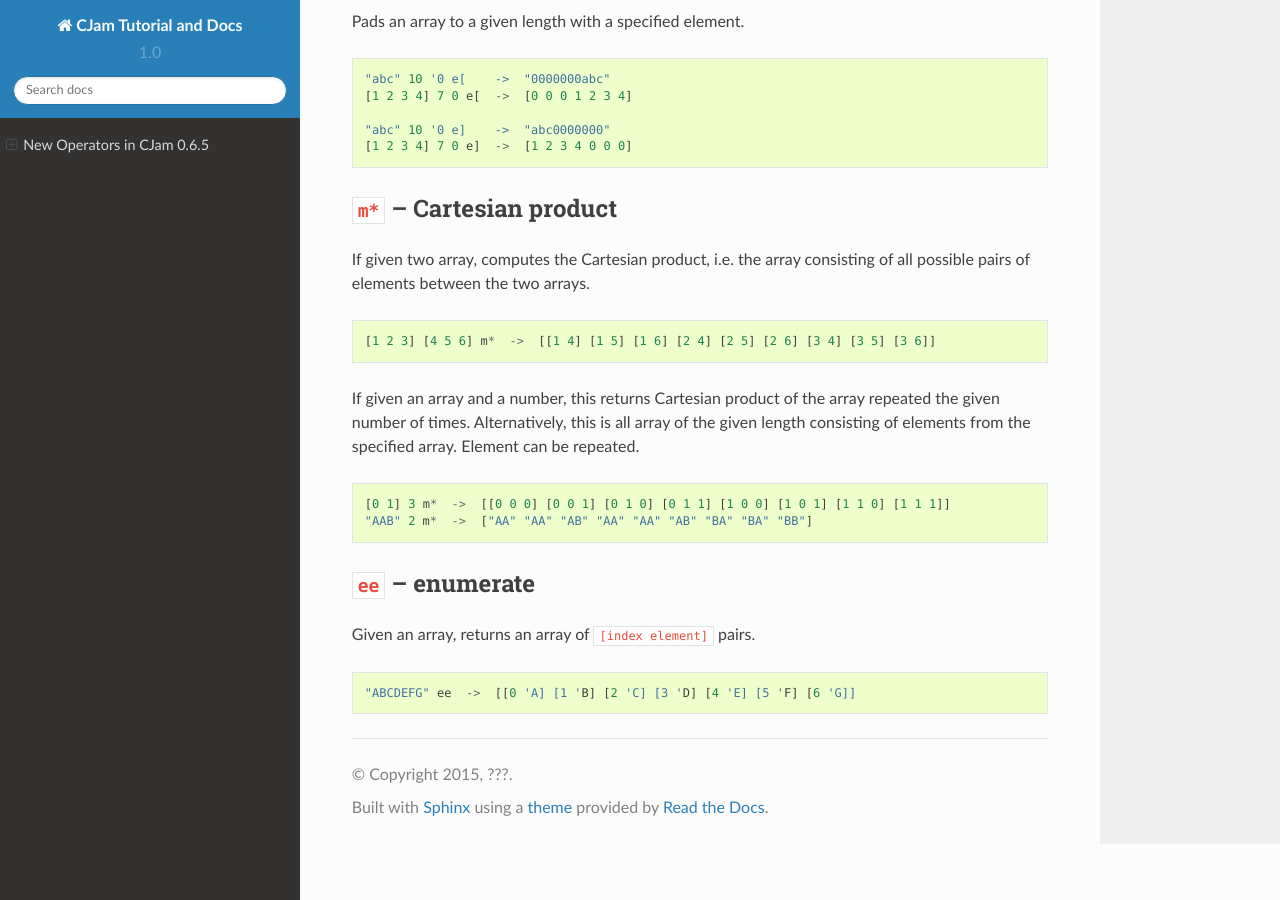
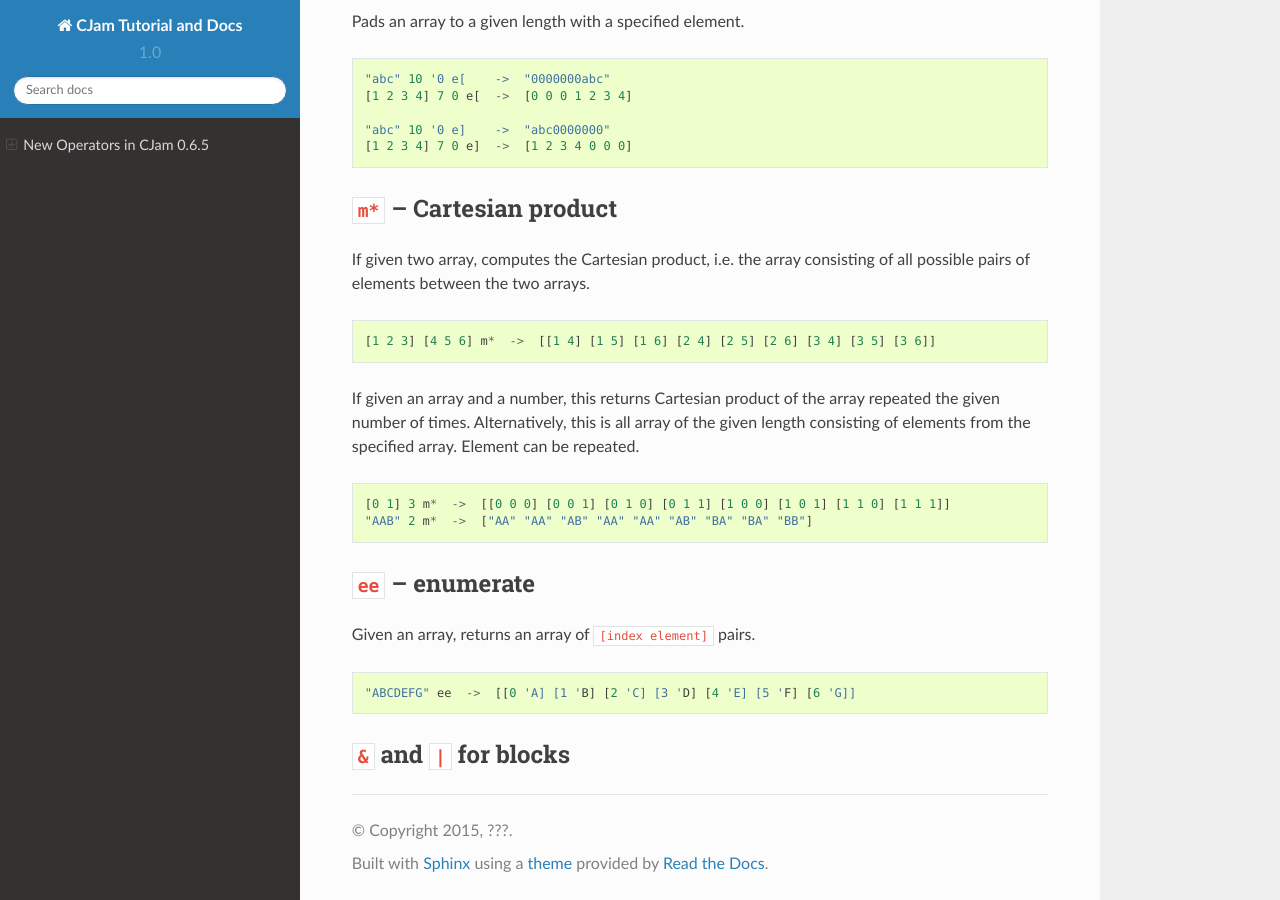
Before and after one commit to Sp3000/CJam, a Sphinx documentation site: the page built from docs/0.6.5.rst, in a window 1280 px wide and 900 px high, scrolled down 2670 px. Built offline with Sphinx 7.4.7 and the Read the Docs theme 2.0.0, drawn with Linux system fonts in a browser that asks for light colours.

Commit message:
Add line

```diff
--- a/docs/0.6.5.rst
+++ b/docs/0.6.5.rst
@@ -138,3 +138,6 @@ If given an array and a number, this returns Cartesian product of the array repe
 Given an array, returns an array of ``[index element]`` pairs. ::
 
     "ABCDEFG" ee  ->  [[0 'A] [1 'B] [2 'C] [3 'D] [4 'E] [5 'F] [6 'G]]
+
+``&`` and ``|`` for blocks
+--------------------------
```
